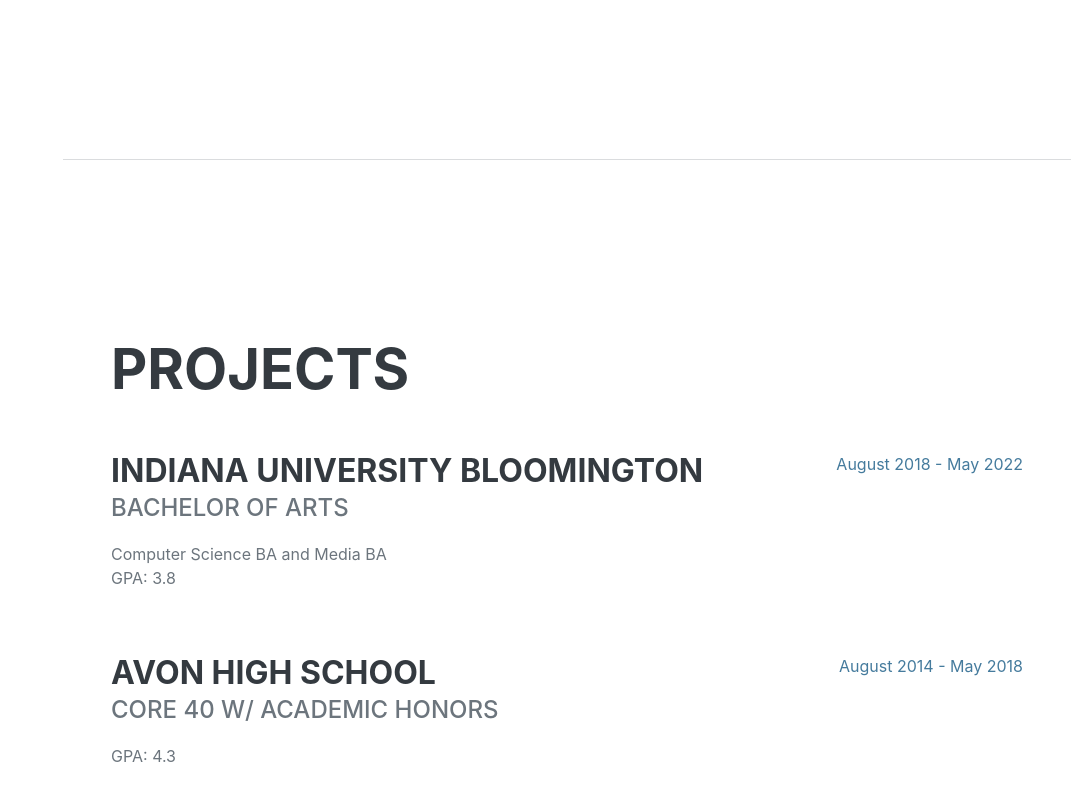
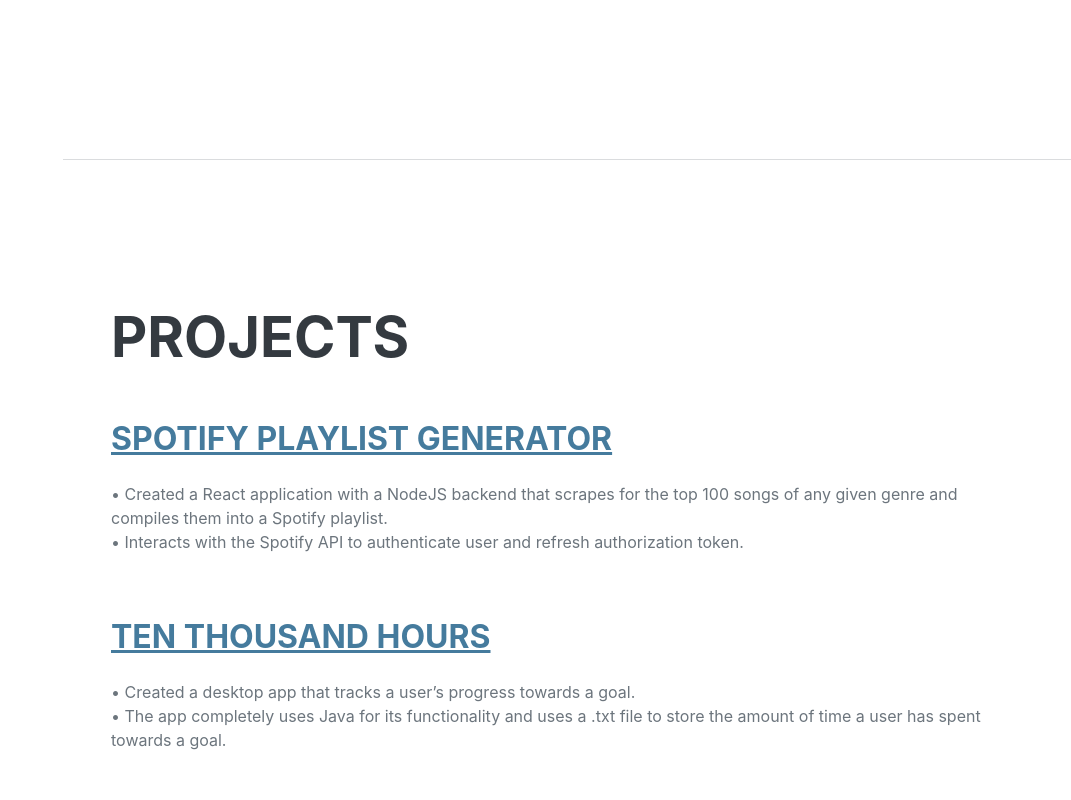
Before and after one commit to bendance/portfolio, a React (Create React App) app in the folder my-app/: page / in a window 1280 px wide. Shown: the part 3222-4022 px from the top of the page, without its empty margins (209-1280 px from the left). Built offline with nearby package versions, Linux system fonts and the light colour scheme; a web font is replaced by a local one.

Commit message:
finished projects page

```diff
--- a/my-app/src/Projects.js
+++ b/my-app/src/Projects.js
@@ -6,20 +6,19 @@
                 <h2 class="mb-5">Projects</h2>
                 <div class="d-flex flex-column flex-md-row justify-content-between mb-5">
                     <div class="flex-grow-1">
-                        <h3 class="mb-0">Indiana University Bloomington</h3>
-                        <div class="subheading mb-3">Bachelor of Arts</div>
-                        <div>Computer Science BA and Media BA</div>
-                        <p>GPA: 3.8</p>
+                        <h3 class="mb-0"><a href="https://github.com/bendance/spotify-api-react">Spotify Playlist Generator</a></h3>
+                        <br />
+                        <p>• Created a React application with a NodeJS backend that scrapes for the top 100 songs of any given genre and compiles them into a Spotify playlist. <br />
+                        • Interacts with the Spotify API to authenticate user and refresh authorization token.</p>
                     </div>
-                    <div class="flex-shrink-0"><span class="text-primary">August 2018 - May 2022</span></div>
                 </div>
-                <div class="d-flex flex-column flex-md-row justify-content-between">
+                <div class="d-flex flex-column flex-md-row justify-content-between mb-5">
                     <div class="flex-grow-1">
-                        <h3 class="mb-0">Avon High School</h3>
-                        <div class="subheading mb-3">Core 40 w/ Academic Honors</div>
-                        <p>GPA: 4.3</p>
+                        <h3 class="mb-0"><a href="https://github.com/bendance/tenthousand">Ten Thousand Hours</a></h3>
+                        <br />
+                        <p>• Created a desktop app that tracks a user’s progress towards a goal. <br />
+                        • The app completely uses Java for its functionality and uses a .txt file to store the amount of time a user has spent towards a goal.</p>
                     </div>
-                    <div class="flex-shrink-0"><span class="text-primary">August 2014 - May 2018</span></div>
                 </div>
             </div>
         </section>
```
